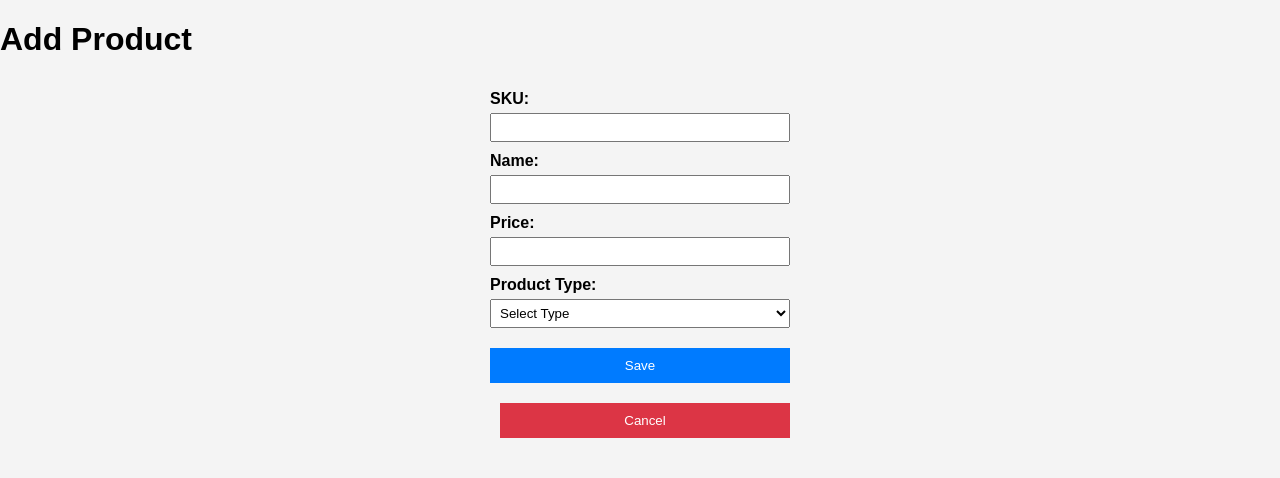
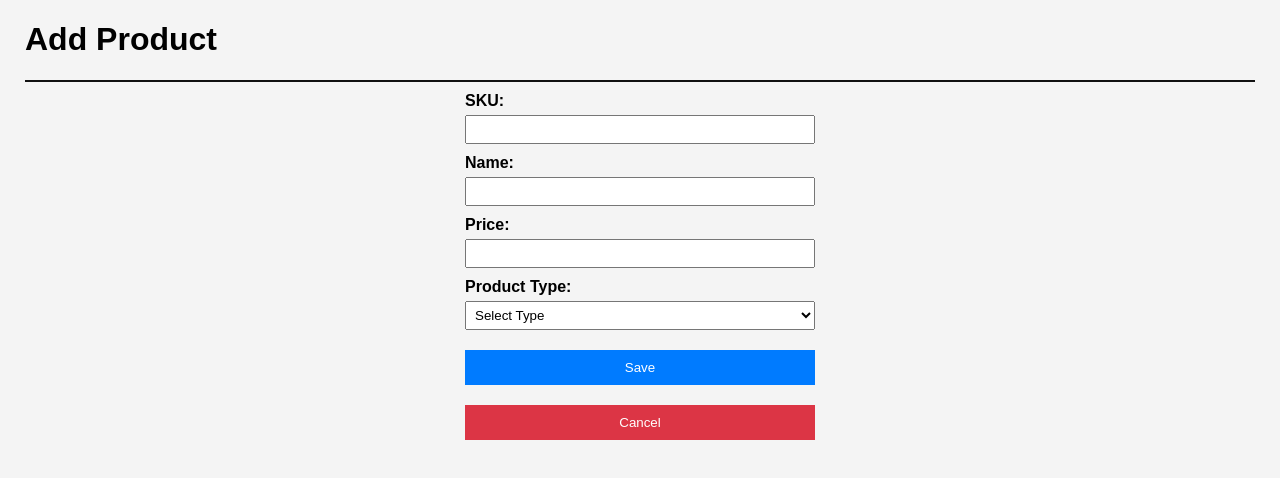
Before and after one commit to AshrafSayed2202/scandiweb-test, a React (Create React App) app: page /add-product in a window 1280 px wide. Shown: the top 478 px of the page. Built offline with nearby package versions, Linux system fonts and the light colour scheme.

Commit message:
update style

```diff
--- a/src/components/AddProduct.js
+++ b/src/components/AddProduct.js
@@ -72,7 +72,9 @@ const AddProduct = () => {
 
     return (
         <div>
-            <h1>Add Product</h1>
+            <div className='header'>
+                <h1>Add Product</h1>
+            </div>
             {errorMessage && <p style={{ color: 'red' }}>{errorMessage}</p>}
             <form id="product_form" onSubmit={handleSave}>
                 <label>SKU:</label>
@@ -93,19 +95,19 @@ const AddProduct = () => {
                 </select>
 
                 {productType === 'DVD' && (
-                    <div>
+                    <div className='specific-data'>
                         <label>Size (MB):</label>
                         <input id="size" type="number" value={size} onChange={(e) => setSize(e.target.value)} required />
                     </div>
                 )}
                 {productType === 'Book' && (
-                    <div>
+                    <div className='specific-data'>
                         <label>Weight (Kg):</label>
                         <input id="weight" type="number" value={weight} onChange={(e) => setWeight(e.target.value)} required />
                     </div>
                 )}
                 {productType === 'Furniture' && (
-                    <div>
+                    <div className='specific-data'>
                         <label>Height (CM):</label>
                         <input id="height" type="number" value={dimensions.height} onChange={(e) => setDimensions({ ...dimensions, height: e.target.value })} required />
                         <label>Width (CM):</label>
--- a/src/components/ProductList.js
+++ b/src/components/ProductList.js
@@ -62,20 +62,26 @@ const ProductsList = () => {
         } else if (product.product_type === 'Book') {
             return `Weight: ${product.weight} Kg`;
         } else if (product.product_type === 'Furniture') {
-            return `Dimensions: ${product.height} x ${product.width} x ${product.length}`;
+            return `Dimensions: ${product.height}x${product.width}x${product.length}`;
         }
         return null;
     };
 
     return (
         <div>
-            <h1>Products List</h1>
-            <Link to="/add-product">
-                <button>Add Product</button>
-            </Link>
-            <button onClick={handleMassDelete} disabled={selectedProducts.size === 0}>
-                Mass Delete
-            </button>
+            <div className='header'>
+                <div>
+                    <h1>Products List</h1>
+                    <div className='btns'>
+                        <Link to="/add-product">
+                            <button>ADD</button>
+                        </Link>
+                        <button onClick={handleMassDelete} disabled={selectedProducts.size === 0}>
+                            MASS DELETE
+                        </button>
+                    </div>
+                </div>
+            </div>
             {products.length > 0 ? (
                 <div className="product-cards">
                     {products.map((product) => (
@@ -87,7 +93,7 @@ const ProductsList = () => {
                             />
                             <h3>{product.name}</h3>
                             <p>SKU: {product.sku}</p>
-                            <p>Price: {product.price}</p>
+                            <p>Price: {product.price} $</p>
                             <p>Type: {product.product_type}</p>
                             <p>{renderSpecificData(product)}</p>
                         </div>
--- a/src/styles/main.scss
+++ b/src/styles/main.scss
@@ -1,7 +1,7 @@
 body {
     font-family: Arial, sans-serif;
     background-color: #f4f4f4;
-    margin: 0;
+    margin: 0 25px;
     padding: 0;
 }
 .product-list {
@@ -9,7 +9,23 @@ body {
     grid-template-columns: repeat(auto-fill, minmax(200px, 1fr));
     gap: 20px;
 }
-
+div.header > div {
+    display: flex;
+    align-items: center;
+    justify-content: space-between;
+}
+div.header::after {
+    content: "";
+    display: block;
+    width: 100%;
+    height: 2px;
+    background-color: #111;
+    margin-top: 15px;
+}
+div.btns {
+    display: flex;
+    gap: 10px;
+}
 .product {
     border: 1px solid #ccc;
     padding: 10px;
@@ -30,7 +46,7 @@ button {
 form {
     display: flex;
     flex-direction: column;
-    width: 300px;
+    width: 350px;
     margin: auto;
 }
 
@@ -44,14 +60,16 @@ select {
     padding: 5px;
     margin-top: 5px;
 }
-
+div.specific-data {
+    display: flex;
+    flex-direction: column;
+}
 button {
     margin-top: 20px;
     padding: 10px;
 }
 
 button + button {
-    margin-left: 10px;
     background-color: #dc3545;
 }
 
```
